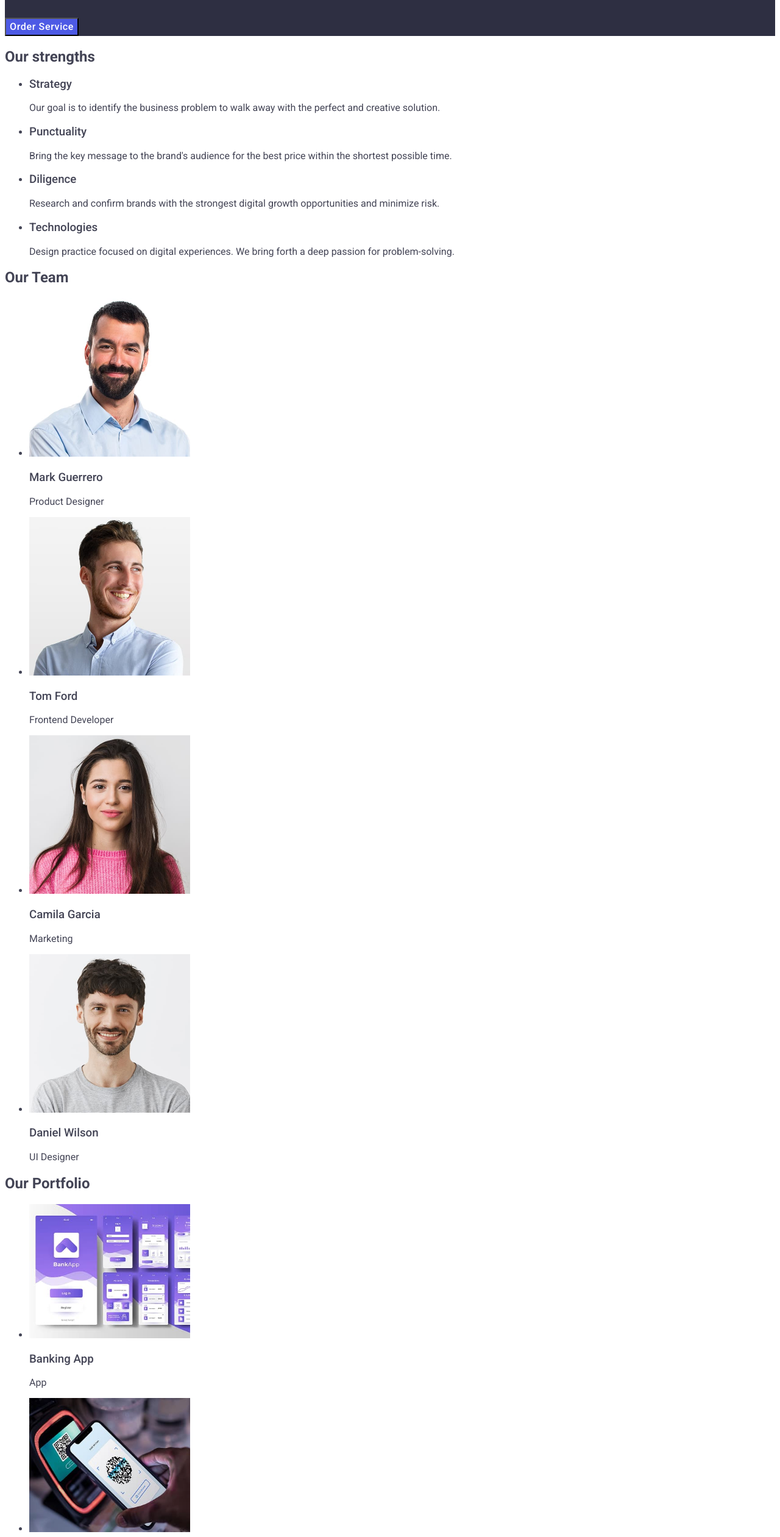
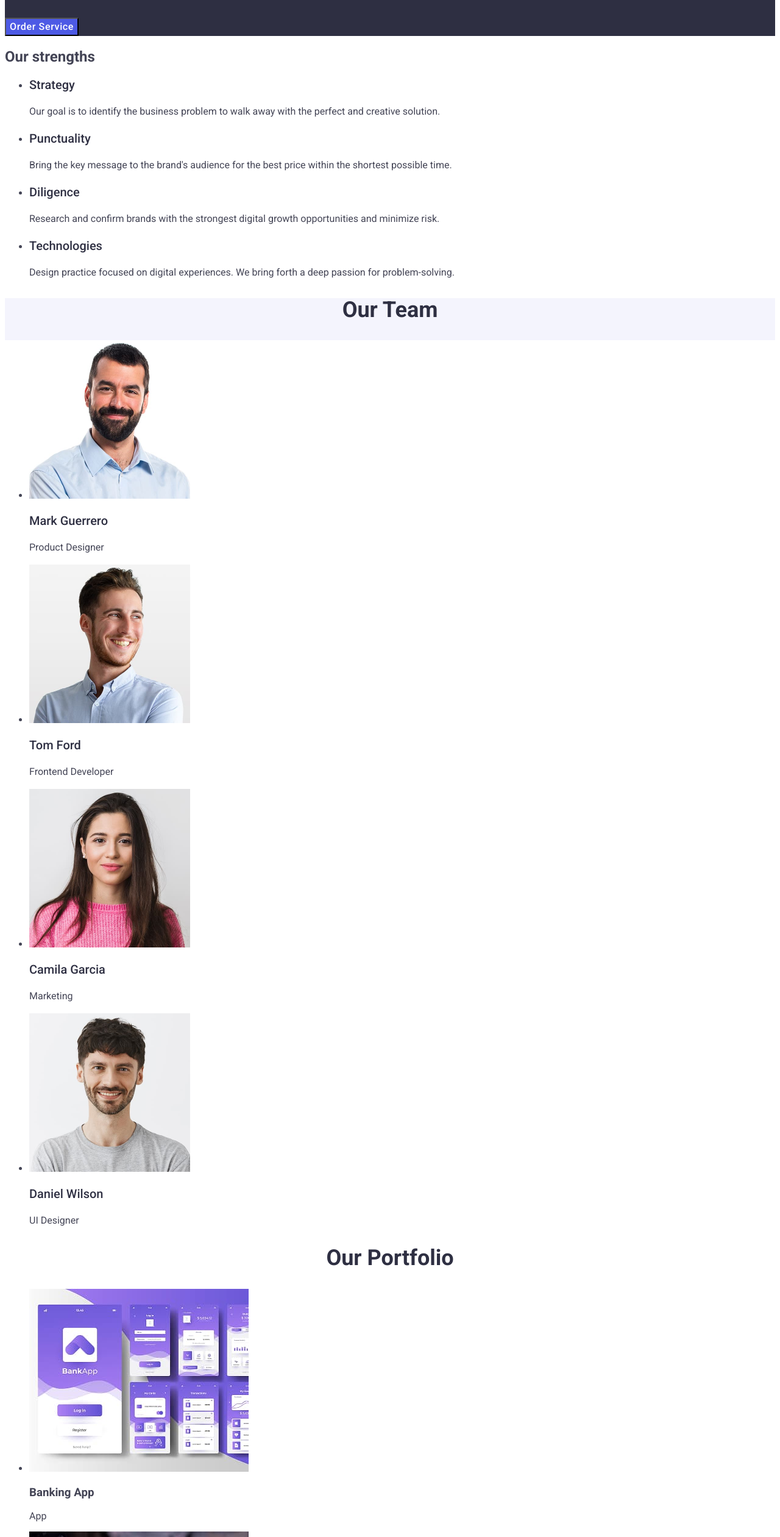
Before and after one commit to Katerynakulik/goit-markup-hw-02, a plain HTML site: page index.html in a window 1280 px wide. Shown: the part 279-2800 px from the top of the page at 61% size. Drawn offline with Linux system fonts and the light colour scheme.

Commit message:
edit all sections

```diff
--- a/css/styles.css
+++ b/css/styles.css
@@ -3,6 +3,8 @@ body {
     background-color: white;
     font-family: 'Roboto', sans-serif;
     color: #434455;
+    letter-spacing: 0.02;
+    font: size 16px;
 }
 .header{
     font-family: 'Roboto', sans-serif;
@@ -23,10 +25,9 @@ a {
     font-family: 'Raleway', sans-serif;
     text-transform: uppercase;
     color: #4d5ae5;
-    font-weight: 500;
+    font-weight: 700;
     line-height: 1.5;
-    letter-spacing: 0.02em;
-}
+    }
 .web-header:hover, .web.header:focus{
     color: #404bbf;
 }
@@ -39,8 +40,7 @@ a {
 }
 .contact-mail {
     line-height:1.5;
-    letter-spacing:0.2em;
-    font: size 16px;
+
 }
 .contact-mail:hover, .contact-mail:focus {
     color: #404bbf;
@@ -55,8 +55,7 @@ a {
     font-weight: bold;
     line-height: 1.07;
     text-align: center;
-    letter-spacing: 0.02em;
-}
+   }
 .order-button{
     background-color:#4d5ae5;
     color:#ffffff;
@@ -71,18 +70,78 @@ a {
     background-color: #404BBF;
 }
 
-.section-title{
+.strengths-section-title{
     font-weight: 700;
 }
-.list-title{
+.strengths-list-title{
     font-weight: 500;
+    font-size: 20px;
+    line-height: 1.2;
+    color: #2e2f42;
+
 }
-.list-text{
+.strengths-list-text{
     font-weight: 400;
+    line-height: 1.5;
+}
+.team{
+    background-color: #F4F4FD;
+}
+.team-title {
+    font-weight: 700;
+    font-size: 36px;
+    line-height: 1.11;
+    text-align: center;
+    text-transform: capitalize;
+    color: #2e2f42;
+
+}
+.team-list{
+    background-color: #FFFFFF;
+}
+.team-list-title {
+    font-weight: 500;
+    font-size: 20px;
+    line-height: 1.2;
+    color: #2e2f42;
+}
+
+.team-list-text {
+    font-weight: 400;
+    line-height: 1.5;
+}
+.portfolio-title {
+    font-weight: 700;
+    font-size:36px;
+    line-height:1.11;
+    text-align:center;
+    text-transform: capitalize;
+    color:#2e2f42;
+}
+
+.portfolio-list-title {
+    font-weight: 500;
+    font-size: 20px;
+    line-height: 1.2;
+    color: #2e2f42;
+}
+
+.portfolio-list-text {
+    font-weight: 400;
+    line-height: 1.5;
 }
 .footer{
     background-color: #2e2f42;
     color: #ffffff;
-
+    font-size: 18px;
+    line-height: 1.17;
+    letter-spacing: 0.03em;
     font-weight: 400;
 }
+.footer .span-studio {
+    color: #f4f4fd;
+}
+footer.text{
+    line-height: 1.5;
+    color: #f4f4fd;
+}
--- a/index.html
+++ b/index.html
@@ -38,96 +38,96 @@
                 <h2 class="section-title">Our strengths</h2>
                 <ul class="strengths-list">
                     <li>
-                        <h3 class="list-title">Strategy</h3>
-                        <p class="list-text">
+                        <h3 class="strengths-list-title">Strategy</h3>
+                        <p class="strengths-list-text">
                             Our goal is to identify the business problem to walk away with the perfect and creative solution.
                         </p>
                     </li>
                     <li>
-                        <h3 class="list-title">Punctuality</h3>
-                        <p class="list-text">
+                        <h3 class="strengths-list-title">Punctuality</h3>
+                        <p class="strengths-list-text">
                             Bring the key message to the brand's audience for the best price within the shortest possible time.
                         </p>
                     </li>
                     <li>
-                        <h3 class="list-title">Diligence</h3>
-                        <p class="list-text">
+                        <h3 class="strengths-list-title">Diligence</h3>
+                        <p class="strengths-list-text">
                             Research and confirm brands with the strongest digital growth opportunities and minimize risk.
                         </p>
                     </li>
                     <li>
-                        <h3 class="list-title">Technologies</h3>
-                        <p class="list-text">
+                        <h3 class="strengths-list-title">Technologies</h3>
+                        <p class="strengths-list-text">
                             Design practice focused on digital experiences. We bring forth a deep passion for problem-solving.
                         </p>
                     </li>
                 </ul>
             </section>
-            <section class="section-team">
-                <h2 class="section-title">Our Team</h2>
-                <ul>
+            <section class="team">
+                <h2 class="team-title">Our Team</h2>
+                <ul class="team-list">
                     <li>
                         <img src="./images/teamcard1.jpg" alt="Photo" width="264"/>
-                        <h3 class="list-title">Mark Guerrero</h3>
-                        <p class="list-text">Product Designer</p>
+                        <h3 class="team-list-title">Mark Guerrero</h3>
+                        <p class="team-list-text">Product Designer</p>
                     </li>
                     <li>
                         <img src="./images/teamcard2.jpg" alt="Photo" width="264"/>
-                        <h3 class="list-title">Tom Ford</h3>
-                        <p class="list-text">Frontend Developer</p>
+                        <h3 class="team-list-title">Tom Ford</h3>
+                        <p class="team-list-text">Frontend Developer</p>
                     </li>
                     <li>
                         <img src="./images/teamcard3.jpg" alt="Photo" width="264"/>
-                        <h3 class="list-title">Camila Garcia</h3>
-                        <p class="list-text">Marketing</p>
+                        <h3 class="team-list-title">Camila Garcia</h3>
+                        <p class="team-list-text">Marketing</p>
                     </li>
                     <li>
                         <img src="./images/teamcard4.jpg" alt="Photo" width="264"/>
-                        <h3 class="list-title">Daniel Wilson</h3>
-                        <p class="list-text">UI Designer</p>
+                        <h3 class="team-list-title">Daniel Wilson</h3>
+                        <p class="team-list-text">UI Designer</p>
                     </li>
                 </ul>
 
             </section>
-            <section class="section-portfolio">
-                <h2 class="section-title">Our Portfolio</h2>
+            <section class="portfolio">
+                <h2 class="portfolio-title">Our Portfolio</h2>
                 <ul>
                     <li>
-                        <img src="./images/portf_bank.jpg" alt="bank" width="264">
+                        <img src="./images/portf_bank.jpg" alt="bank" width="360">
                         <h3 class="list-title">Banking App</h3>
                         <p class="list-text">App</p>
                     </li>
                     <li>
-                        <img src="./images/portf_cash.jpg" alt="cachless" width="264">
-                        <h3 class="list-title">Cashless Payment</h3>
-                        <p class="list-text">Marketing</p>
+                        <img src="./images/portf_cash.jpg" alt="cachless" width="360">
+                        <h3 class="portfolio-list-title">Cashless Payment</h3>
+                        <p class="portfolio-list-text">Marketing</p>
                     </li>
                     <li>
-                        <img src="./images/portf_medit.jpg" alt="meditation" width="264">
-                        <h3 class="list-title">Meditation App</h3>
-                        <p class="list-text">App</p>
+                        <img src="./images/portf_medit.jpg" alt="meditation" width="360">
+                        <h3 class="portfolio-list-title">Meditation App</h3>
+                        <p class="portfolio-list-text">App</p>
                     </li>
                     <li>
-                        <img src="./images/portf_taxi.jpg" alt="taxi" width="264">
-                        <h3 class="list-title">Taxi Service</h3>
-                        <p class="list-text">Marketing</p>
+                        <img src="./images/portf_taxi.jpg" alt="taxi" width="360">
+                        <h3 class="portfolio-list-title">Taxi Service</h3>
+                        <p class="portfolio-list-text">Marketing</p>
                     </li>
                     <li>
-                        <img src="./images/portf_screen.jpg" alt="Illustrations" width="264">
-                        <h3 class="list-title">Screen Illustrations</h3>
-                        <p class="list-text">Design</p>
+                        <img src="./images/portf_screen.jpg" alt="Illustrations" width="360">
+                        <h3 class="portfolio-list-title">Screen Illustrations</h3>
+                        <p class="portfolio-list-text">Design</p>
                     </li>
                     <li>
-                        <img src="./images/portf_course.jpg" alt="Course" width="264">
-                        <h3 class="list-title">Online Courses</h3>
-                        <p class="list-text">Marketing</p>
+                        <img src="./images/portf_course.jpg" alt="Course" width="360">
+                        <h3 class="portfolio-list-title">Online Courses</h3>
+                        <p class="portfolio-list-text">Marketing</p>
                     </li>
                 </ul>
             </section>
         </main>
         <footer class="footer">
             <a class="web-header" href="./index.html">Web<span class="span-studio">Studio</span></a>
-            <p>
+            <p class="footer-text">
                 Increase the flow of customers and sales for your business with digital marketing & growth solutions.
             </p>
 
```
